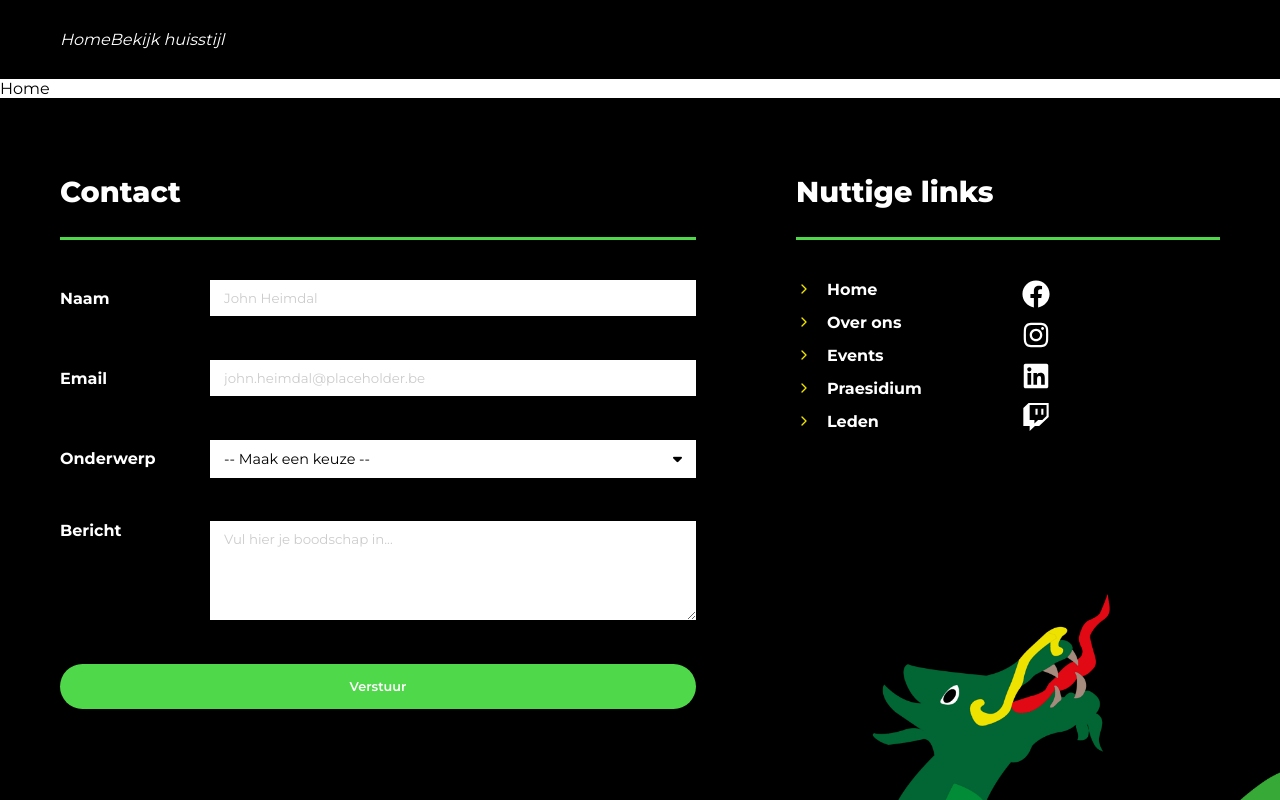
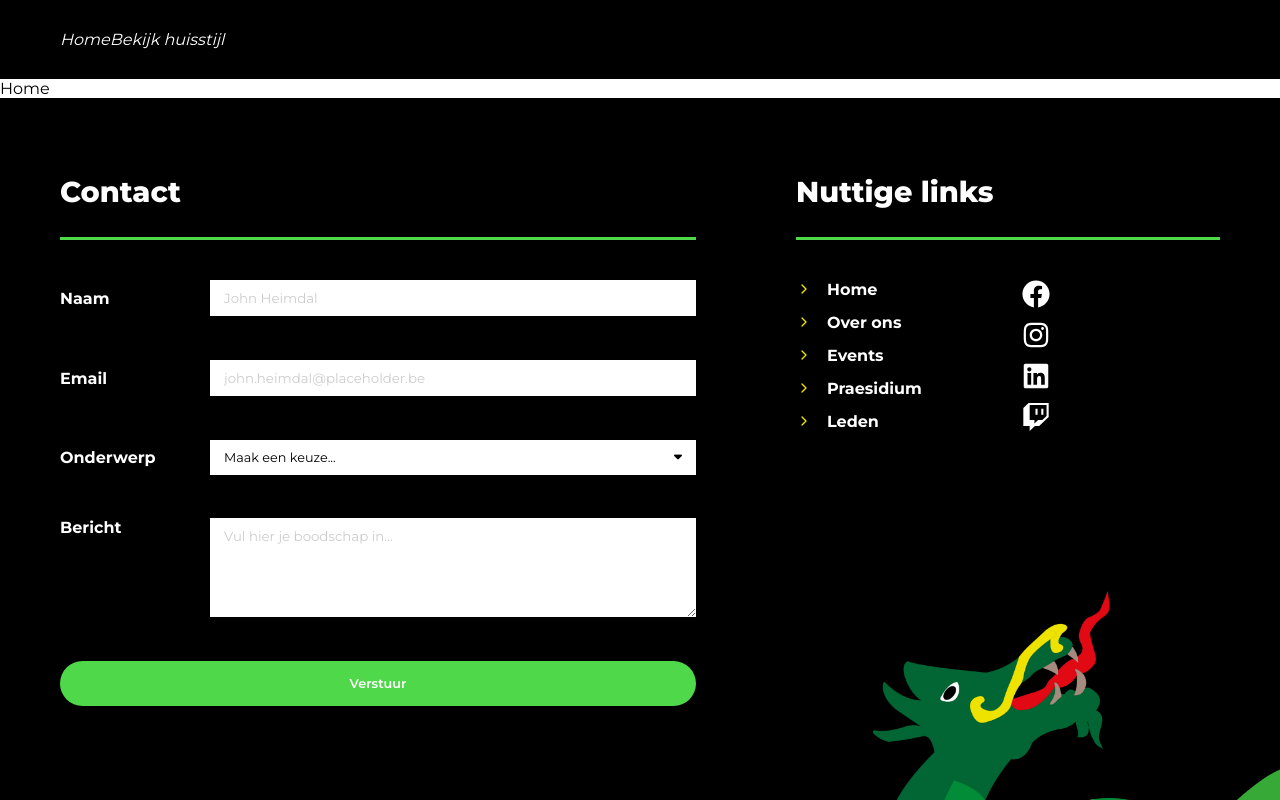
Before and after one commit to Heimdalbe/Mimisbrunnr-frontend, a React (Vite) app in the folder mimisbrunnr-frontend/: page / in a window 1280 px wide. Shown: the top 800 px of the page. Built offline with nearby package versions, Linux system fonts and the light colour scheme.

Commit message:
Kleine tweaks select field

```diff
--- a/mimisbrunnr-frontend/src/components/Footer/Big Footer/ContactSection/ContactForm/FooterContactForm.jsx
+++ b/mimisbrunnr-frontend/src/components/Footer/Big Footer/ContactSection/ContactForm/FooterContactForm.jsx
@@ -11,7 +11,7 @@ const FooterContactForm = () => {
       <form>
         <InputField type="text" label="Naam" placeholder={"John Heimdal"} />
         <InputField type="email" label="Email" placeholder={"john.heimdal@placeholder.be"} />
-        <SelectField label={"Onderwerp"} placeholder={"-- Maak een keuze --"} options={onderwerpOpties} />
+        <SelectField label={"Onderwerp"} placeholder={"Maak een keuze..."} options={onderwerpOpties} />
         <InputField type="message" label="Bericht" placeholder={"Vul hier je boodschap in..."} />
         <button type="submit" className="primary-button-dark">Verstuur</button>
       </form>
--- a/mimisbrunnr-frontend/src/components/Form/SelectField/SelectField.css
+++ b/mimisbrunnr-frontend/src/components/Form/SelectField/SelectField.css
@@ -22,12 +22,12 @@
   display: flex;
   align-items: center;
   justify-content: space-between;
-  font-size: 0.9rem;
+  font-size: 0.8rem;
   cursor: pointer;
 }
 
 .dropdown-list {
-  font-size: 0.9rem;
+  font-size: 0.8rem;
   border-radius: 0;
   background-color: var(--white);
   position: absolute;
@@ -42,6 +42,7 @@
 
 .dropdown-list__item {
   padding: 12px 14px;
+  cursor: pointer;
 }
 
 .dropdown-list__item + .dropdown-list__item {
```
